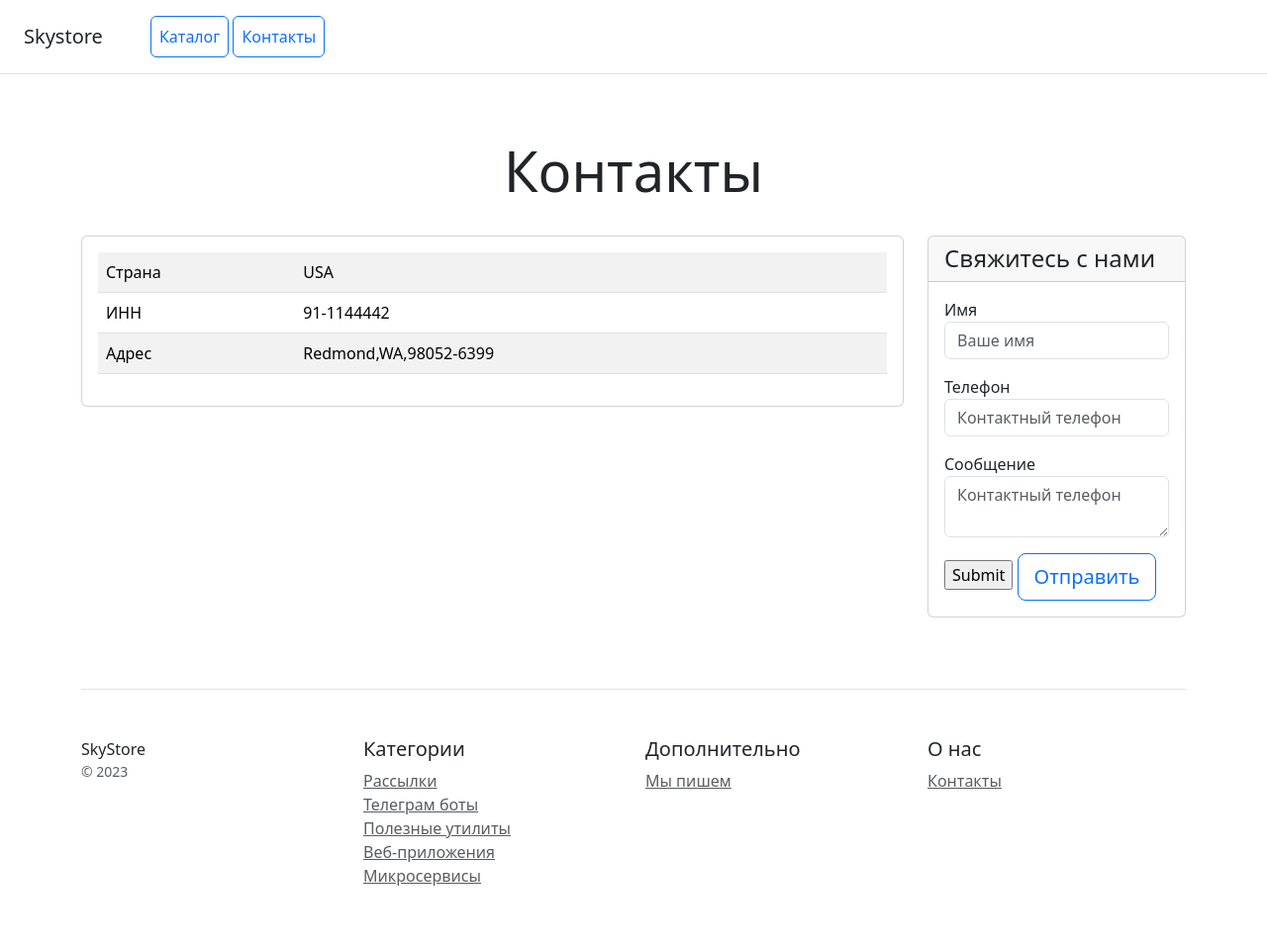
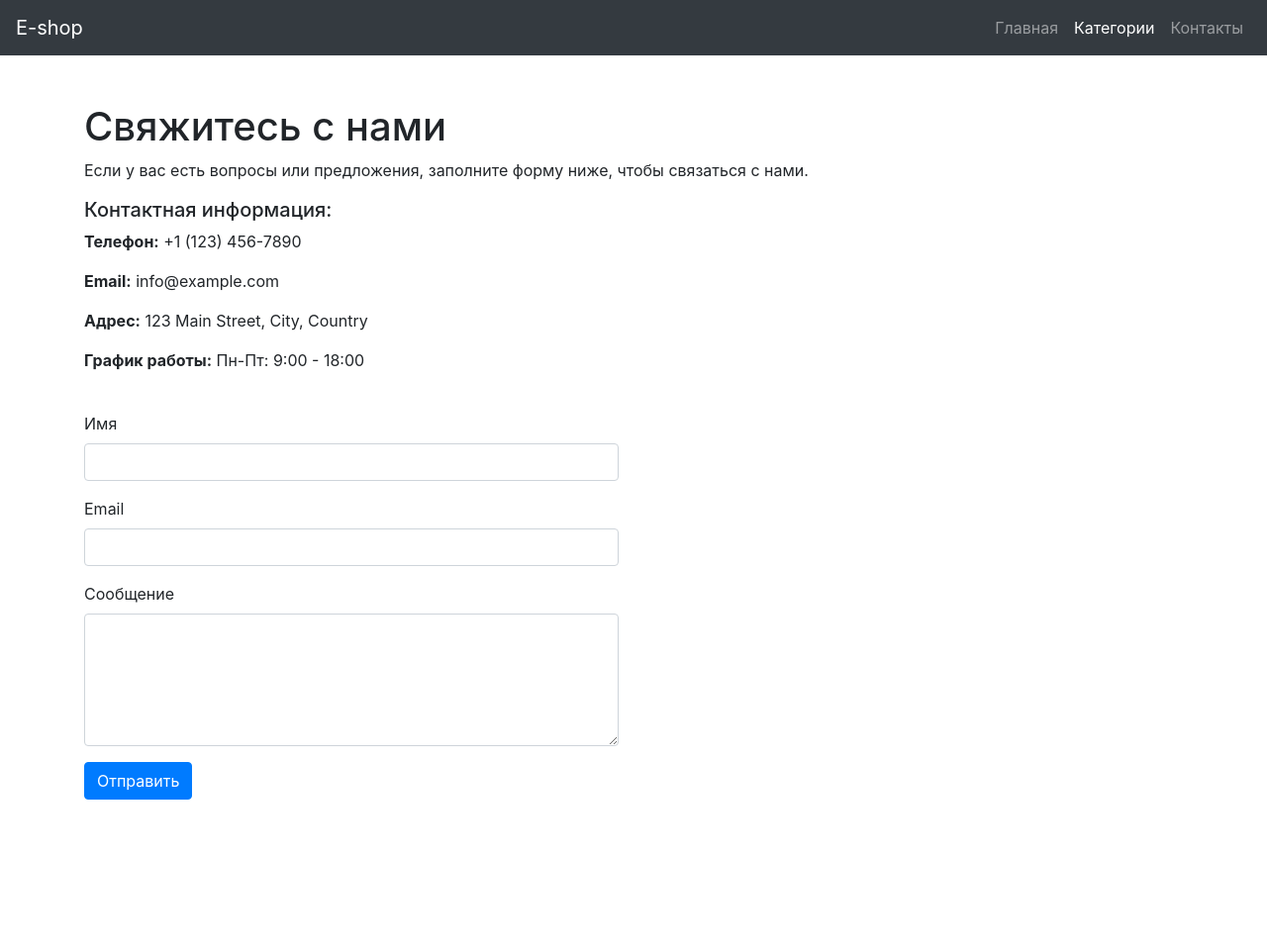
Before and after one commit to denis88lyapin/e-shop, a Django app: template catalog/templates/catalog/contacts.html in a window 1280 px wide. Shown: the whole page at 99% size. After the commit the page ends 808 px from the top, so only its background shows below. Run offline with Django 4.2, Linux system fonts and the light colour scheme; the template is opened without the code that fills it, so the values that code supplies are empty; some libraries are stand-ins or nearby versions.

Commit message:
added code to contacts.html

```diff
--- a/catalog/templates/catalog/contacts.html
+++ b/catalog/templates/catalog/contacts.html
@@ -1,115 +1,76 @@
-<!doctype html>
+<!DOCTYPE html>
 <html lang="en">
 <head>
-    <meta charset="utf-8">
-    <meta name="viewport" content="width=device-width, initial-scale=1">
-    <meta name="description" content="">
-    <meta name="author" content="">
-
-    <title>Jumbotron Template for Bootstrap</title>
-
-    <link rel="canonical" href="https://getbootstrap.com/docs/4.0/examples/jumbotron/">
-
-    <!-- Bootstrap core CSS -->
-    <link href="/static/bootstrap.min.css" rel="stylesheet">
-    <title>E-shop</title>
-    <link href="/static/css/bootstrap.min.css" rel="stylesheet">
+  <meta charset="UTF-8">
+  <meta name="viewport" content="width=device-width, initial-scale=1.0">
+  <title>Контакты - Электронный магазин</title>
+  <link rel="stylesheet" href="https://maxcdn.bootstrapcdn.com/bootstrap/4.5.2/css/bootstrap.min.css">
 </head>
 <body>
-<div class="d-flex flex-column flex-md-row align-items-center p-3 px-md-4 mb-3 bg-white border-bottom box-shadow">
-    <h5 class="my-0 mr-md-auto font-weight-normal">Skystore</h5>
-    <nav class="ms-5">
-        <a class="p-2 btn btn-outline-primary" href="/">Каталог</a>
-        <a class="p-2 btn btn-outline-primary" href="/contacts/">Контакты</a>
+
+  <!-- Навигационная панель -->
+  <nav class="navbar navbar-expand-lg navbar-dark bg-dark">
+    <a class="navbar-brand" href="/">E-shop</a>
+    <button class="navbar-toggler" type="button" data-toggle="collapse" data-target="#navbarNav" aria-controls="navbarNav" aria-expanded="false" aria-label="Toggle navigation">
+      <span class="navbar-toggler-icon"></span>
+    </button>
+    <div class="collapse navbar-collapse" id="navbarNav">
+      <ul class="navbar-nav ml-auto">
+        <li class="nav-item">
+          <a class="nav-link" href="/">Главная</a>
+        </li>
+        <li class="nav-item active">
+          <a class="nav-link" href="#">Категории</a>
+        </li>
+        <li class="nav-item">
+          <a class="nav-link" href="#">Контакты</a>
+        </li>
+      </ul>
+    </div>
   </nav>
+
+  <!-- Заголовок и форма обратной связи -->
+  <div class="container mt-5">
+    <h1>Свяжитесь с нами</h1>
+    <p>Если у вас есть вопросы или предложения, заполните форму ниже, чтобы связаться с нами.</p>
+
+    <!-- Контактные данные магазина -->
+    <div class="row">
+      <div class="col-md-6">
+        <h5>Контактная информация:</h5>
+        <p><strong>Телефон:</strong> +1 (123) 456-7890</p>
+        <p><strong>Email:</strong> info@example.com</p>
+        <p><strong>Адрес:</strong> 123 Main Street, City, Country</p>
+        <p><strong>График работы:</strong> Пн-Пт: 9:00 - 18:00</p>
+      </div>
     </div>
 
-<div class="pricing-header px-3 py-3 pt-md-5 pb-md-4 mx-auto text-center">
-    <h1 class="display-4">Контакты</h1>
+    <!-- Форма обратной связи -->
+    <div class="row mt-4">
+      <div class="col-md-6">
+        <form method="post">
+          {% csrf_token %}
+          <div class="form-group">
+            <label for="name">Имя</label>
+            <input type="text" class="form-control" id="name" name="name" required>
           </div>
-
-<div class="container">
-    <div class="row text-start">
-        <div class="col-lg-9 col-md-6 col-sm-12">
-            <div class="card mb-4 box-shadow">
-                <div class="card-body">
-                    <table class="table table-striped">
-                        <tr>
-                            <td class="w-25">Страна</td>
-                            <td>USA</td>
-                        </tr>
-                        <tr>
-                            <td class="w-25">ИНН</td>
-                            <td>91-1144442</td>
-                        </tr>
-                        <tr>
-                            <td class="w-25">Адрес</td>
-                            <td>Redmond,WA,98052-6399</td>
-                        </tr>
-                    </table>
+          <div class="form-group">
+            <label for="email">Email</label>
+            <input type="email" class="form-control" id="email" name="email" required>
           </div>
+          <div class="form-group">
+            <label for="message">Сообщение</label>
+            <textarea class="form-control" id="message" name="message" rows="5" required></textarea>
           </div>
-        </div>
-        <div class="col-lg-3 col-md-6 col-sm-12">
-            <div class="card mb-4 box-shadow">
-                <div class="card-header">
-                    <h4 class="my-0 font-weight-normal">Свяжитесь с нами</h4>
-                </div>
-                <div class="card-body">
-                    <form method="post" action="" class="form-floating">
-                        {% csrf_token %}
-                        <div class="mb-3">
-                            <label for="name">Имя</label>
-                            <input type="text" name="name" class="form-control" id="name" placeholder="Ваше имя" required>
-                        </div>
-                        <div class="mb-3">
-                            <label for="phone">Телефон</label>
-                            <input type="text" name="phone" class="form-control" id="phone" placeholder="Контактный телефон" required>
-                        </div>
-                        <div class="mb-3">
-                            <label for="message">Сообщение</label>
-                            <textarea type="text" name="message" class="form-control" id="message" placeholder="Контактный телефон" required></textarea>
-                        </div>
+          <button type="submit" class="btn btn-primary">Отправить</button>
         </form>
-                    <input type="submit">
-                    <button type="submit" class="btn btn-lg btn-block btn-outline-primary">Отправить</button>
-                </div>
       </div>
     </div>
   </div>
 
-    <footer class="pt-4 my-md-5 pt-md-5 border-top">
-        <div class="row">
-            <div class="col-12 col-md">
-                SkyStore
-                <small class="d-block mb-3 text-muted">&copy; 2023</small>
-            </div>
-            <div class="col-6 col-md">
-                <h5>Категории</h5>
-                <ul class="list-unstyled text-small">
-                    <li><a class="text-muted" href="#">Рассылки</a></li>
-                    <li><a class="text-muted" href="#">Телеграм боты</a></li>
-                    <li><a class="text-muted" href="#">Полезные утилиты</a></li>
-                    <li><a class="text-muted" href="#">Веб-приложения</a></li>
-                    <li><a class="text-muted" href="#">Микросервисы</a></li>
-                </ul>
-            </div>
-            <div class="col-6 col-md">
-                <h5>Дополнительно</h5>
-                <ul class="list-unstyled text-small">
-                    <li><a class="text-muted" href="#">Мы пишем</a></li>
-                </ul>
-            </div>
-            <div class="col-6 col-md">
-                <h5>О нас</h5>
-                <ul class="list-unstyled text-small">
-                    <li><a class="text-muted" href="/contacts/">Контакты</a></li>
-                </ul>
-            </div>
-        </div>
-    </footer>
-</div>
-
-<script src="/static/js/bootstrap.bundle.min.js"></script>
+  <!-- Подключение Bootstrap JS и jQuery -->
+  <script src="https://code.jquery.com/jquery-3.5.1.slim.min.js"></script>
+  <script src="https://cdn.jsdelivr.net/npm/@popperjs/core@2.9.1/dist/umd/popper.min.js"></script>
+  <script src="https://maxcdn.bootstrapcdn.com/bootstrap/4.5.2/js/bootstrap.min.js"></script>
 </body>
 </html>
```
Lines whose indentation alone changed are shown as unchanged.
